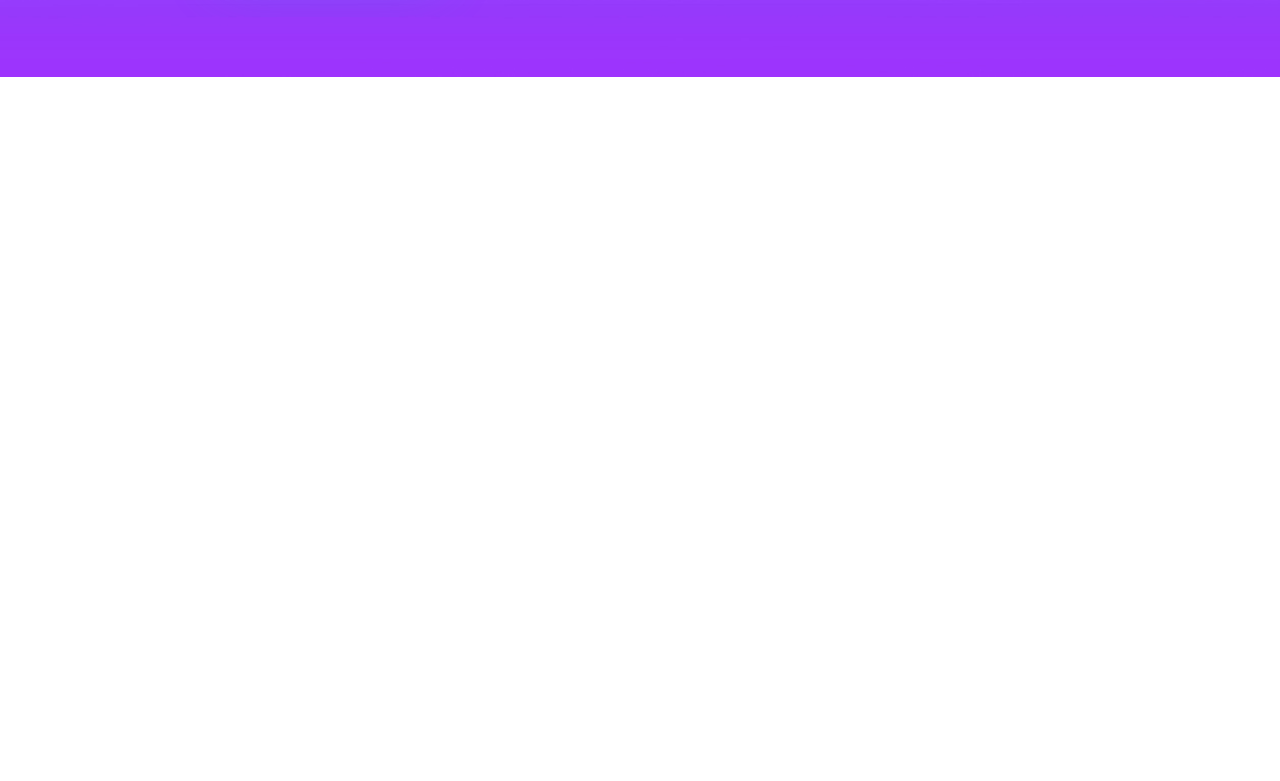
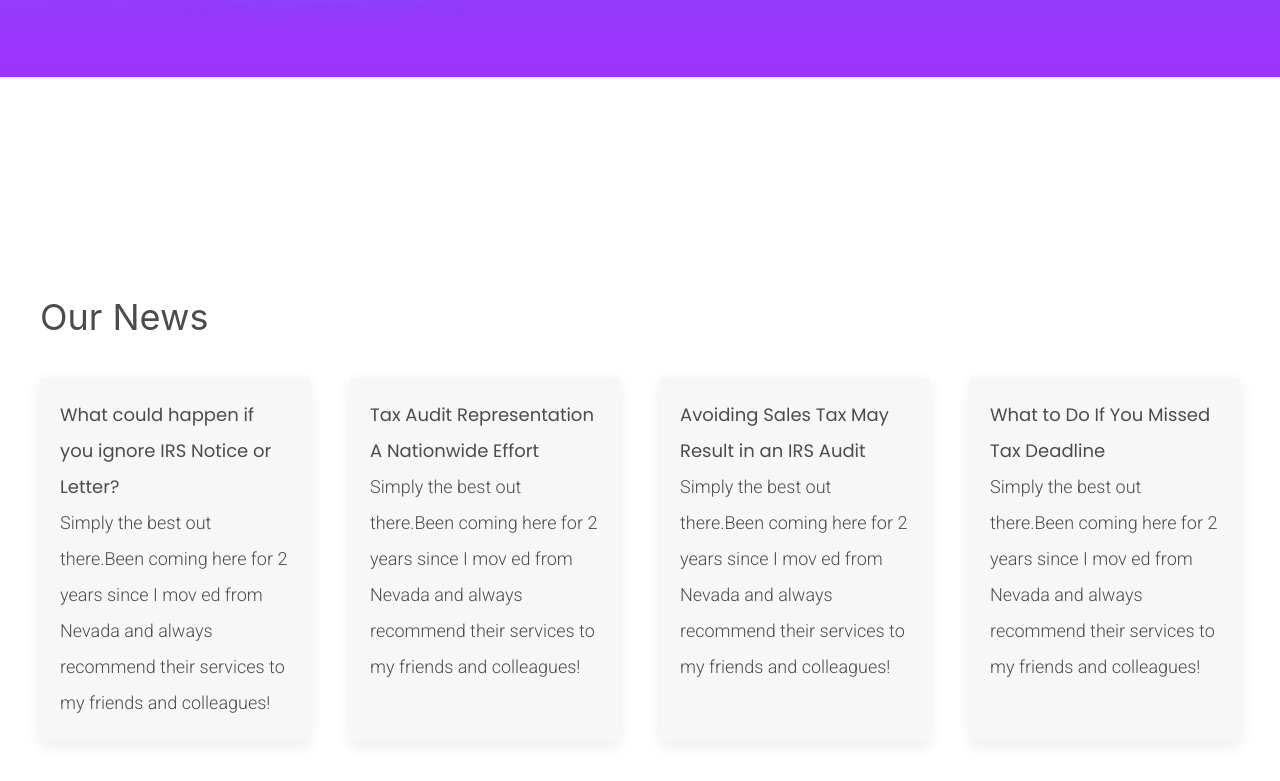
Before and after one commit to rpmdevcity/masteraudit, a plain HTML site: page public/index.html in a window 1280 px wide. Shown: the part 3478-4259 px from the top of the page. Before the commit the page ends 3755 px from the top, so only its background shows below. Drawn offline with Linux system fonts and the light colour scheme.

Commit message:
fix news block

```diff
--- a/css/style.scss
+++ b/css/style.scss
@@ -356,6 +356,8 @@ box-shadow: 0 39px 56.4px 3.6px rgba(47, 145, 222, 0.24);
 }
 
 
+
+
 .screen_6{
 	margin-bottom: 200px;
 
@@ -371,6 +373,24 @@ box-shadow: 0 39px 56.4px 3.6px rgba(47, 145, 222, 0.24);
 		.uk-card{
 			background-color: #f7f7f7;
 			border-radius: 5px;
+			text-decoration: none;
+			transition: ease-in .4s;
+
+			&:hover{
+				background-color: #adadad;
+				background-image: linear-gradient(180deg, #2699db 0%, #9d31fe 100%);
+
+			}
+		}
+
+		.uk-card:hover h3{
+			color:#fff;
+			transition: .2s;
+		}
+
+		.uk-card:hover p{
+			color:#fff;
+			transition: .2s;
 		}
 
 		h3{
@@ -378,6 +398,7 @@ box-shadow: 0 39px 56.4px 3.6px rgba(47, 145, 222, 0.24);
 			font-size: 18px;
 			font-weight: 400;
 			line-height: 36px;
+
 		}
 
 		p{
--- a/public/css/style.scss
+++ b/public/css/style.scss
@@ -354,3 +354,61 @@ box-shadow: 0 39px 56.4px 3.6px rgba(47, 145, 222, 0.24);
 	}
 
 }
+
+
+
+
+.screen_6{
+	margin-bottom: 200px;
+
+	.uk-h2{
+		color: #4c4c4c;
+		font-size: 36px;
+		font-weight: 400;
+		line-height: 80px;
+	}
+
+	.newsCard{
+
+		.uk-card{
+			background-color: #f7f7f7;
+			border-radius: 5px;
+			text-decoration: none;
+			transition: ease-in .4s;
+
+			&:hover{
+				background-color: #adadad;
+				background-image: linear-gradient(180deg, #2699db 0%, #9d31fe 100%);
+
+			}
+		}
+
+		.uk-card:hover h3{
+			color:#fff;
+			transition: .2s;
+		}
+
+		.uk-card:hover p{
+			color:#fff;
+			transition: .2s;
+		}
+
+		h3{
+			color: #4c4c4c;
+			font-size: 18px;
+			font-weight: 400;
+			line-height: 36px;
+
+		}
+
+		p{
+			color: #4c4c4c;
+			font-family: Roboto;
+			font-size: 18px;
+			font-weight: 300;
+			line-height: 36px;
+		}
+	}
+
+
+}
--- a/public/index.html
+++ b/public/index.html
@@ -347,6 +347,54 @@
 
 
 
+<section class="screen_6">
+	<div class="uk-container">
+		<div class="uk-h2">Our News</div>
+
+		<div class="newsCard uk-child-width-1-4@s uk-grid-match" uk-grid>
+
+			<div>
+					<a href="#" class="uk-card uk-card-default uk-card-small uk-card-body">
+							<h3 class="uk-card-title">What could happen if you ignore IRS Notice or Letter?</h3>
+							<p>Simply the best out there.Been coming here for 2 years since I mov ed from Nevada and always recommend their services to my friends and colleagues!</p>
+					</a>
+
+			</div>
+
+			<div>
+					<a href="#" class="uk-card uk-card-default uk-card-small uk-card-body">
+							<h3 class="uk-card-title">Tax Audit Representation 	A Nationwide Effort</h3>
+							<p>Simply the best out there.Been coming here for 2 years since I mov ed from Nevada and always recommend their services to my friends and colleagues!</p>
+					</a>
+			</div>
+
+			<div>
+					<a href="#" class="uk-card uk-card-default uk-card-small uk-card-body">
+							<h3 class="uk-card-title">Avoiding Sales Tax May Result in an IRS Audit</h3>
+							<p>Simply the best out there.Been coming here for 2 years since I mov ed from Nevada and always recommend their services to my friends and colleagues!</p>
+					</a>
+			</div>
+
+			<div>
+					<a href="#" class="uk-card uk-card-default uk-card-small uk-card-body">
+							<h3 class="uk-card-title">What to Do If You Missed Tax Deadline</h3>
+							<p>Simply the best out there.Been coming here for 2 years since I mov ed from Nevada and always recommend their services to my friends and colleagues!</p>
+					</a>
+			</div>
+
+	</div>
+
+	</div>
+</section>
+
+
+
+
+
+
+
+
+
 
 	<script src="/js/main.js"></script>
 	<script src="/js/uikit.min.js"></script>
--- a/public/js/main.js
+++ b/public/js/main.js
@@ -1 +1 @@
-import './fb'
+import './fb';
```
Also changed, not shown: index.html (+14 -10 lines), css/style.css, public/css/style.css, 1 other file.
